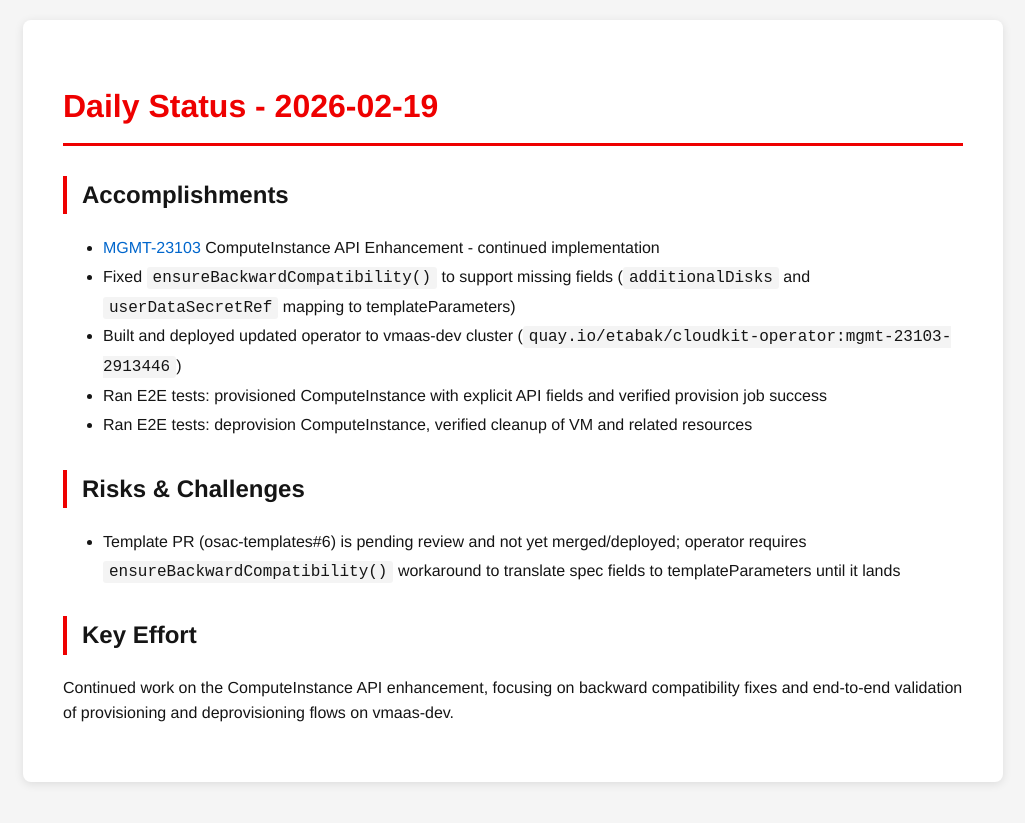
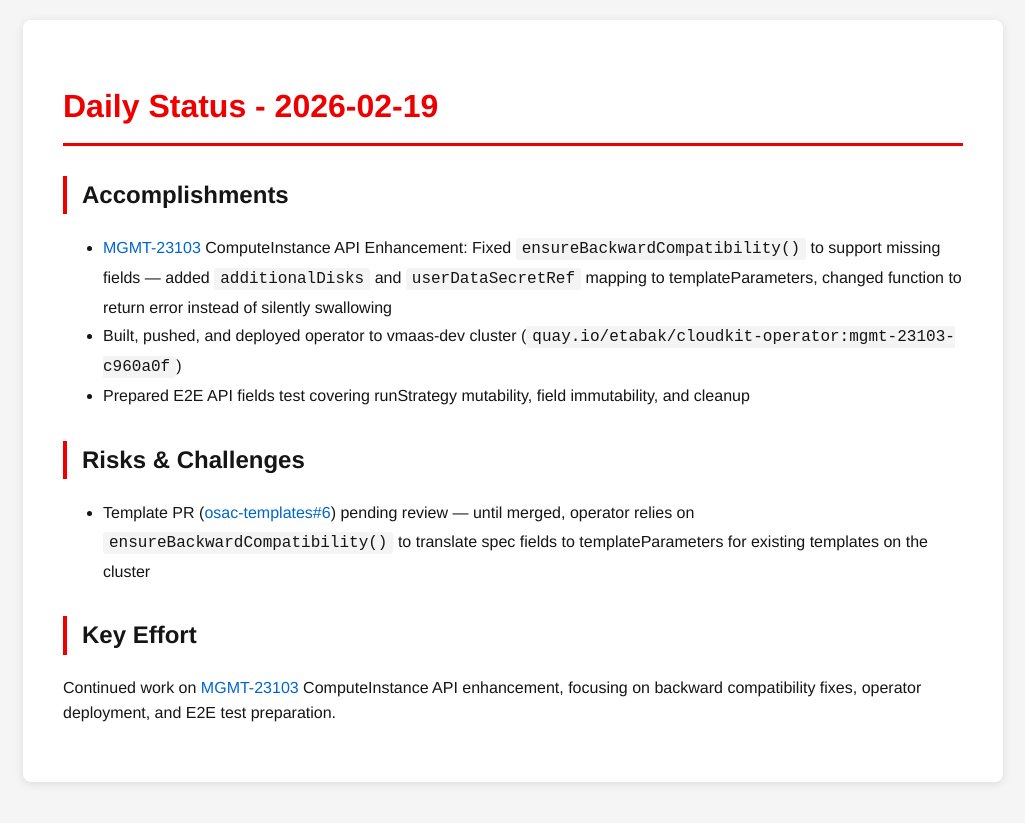
Before and after one commit to tzvatot/daily-status, a Jekyll site: the page built from 2026-02-19.md, in a window 1280 px wide. Shown: the top 823 px of the page, without its empty margins (127-1152 px from the left). Built offline with Jekyll 4.4.1, drawn with Linux system fonts in a browser that asks for light colours.

Commit message:
Daily status update - 2026-02-19

```diff
--- a/2026-02-19.md
+++ b/2026-02-19.md
@@ -7,17 +7,12 @@ date: 2026-02-19
 # Daily Status - 2026-02-19
 
 ## Accomplishments
-
-- [MGMT-23103](https://issues.redhat.com/browse/MGMT-23103) ComputeInstance API Enhancement - continued implementation
-- Fixed `ensureBackwardCompatibility()` to support missing fields (`additionalDisks` and `userDataSecretRef` mapping to templateParameters)
-- Built and deployed updated operator to vmaas-dev cluster (`quay.io/etabak/cloudkit-operator:mgmt-23103-2913446`)
-- Ran E2E tests: provisioned ComputeInstance with explicit API fields and verified provision job success
-- Ran E2E tests: deprovision ComputeInstance, verified cleanup of VM and related resources
+- [MGMT-23103](https://issues.redhat.com/browse/MGMT-23103) ComputeInstance API Enhancement: Fixed `ensureBackwardCompatibility()` to support missing fields — added `additionalDisks` and `userDataSecretRef` mapping to templateParameters, changed function to return error instead of silently swallowing
+- Built, pushed, and deployed operator to vmaas-dev cluster (`quay.io/etabak/cloudkit-operator:mgmt-23103-c960a0f`)
+- Prepared E2E API fields test covering runStrategy mutability, field immutability, and cleanup
 
 ## Risks & Challenges
-
-- Template PR (osac-templates#6) is pending review and not yet merged/deployed; operator requires `ensureBackwardCompatibility()` workaround to translate spec fields to templateParameters until it lands
+- Template PR ([osac-templates#6](https://github.com/osac-project/osac-templates/pull/6)) pending review — until merged, operator relies on `ensureBackwardCompatibility()` to translate spec fields to templateParameters for existing templates on the cluster
 
 ## Key Effort
-
-Continued work on the ComputeInstance API enhancement, focusing on backward compatibility fixes and end-to-end validation of provisioning and deprovisioning flows on vmaas-dev.
+Continued work on [MGMT-23103](https://issues.redhat.com/browse/MGMT-23103) ComputeInstance API enhancement, focusing on backward compatibility fixes, operator deployment, and E2E test preparation.
```
